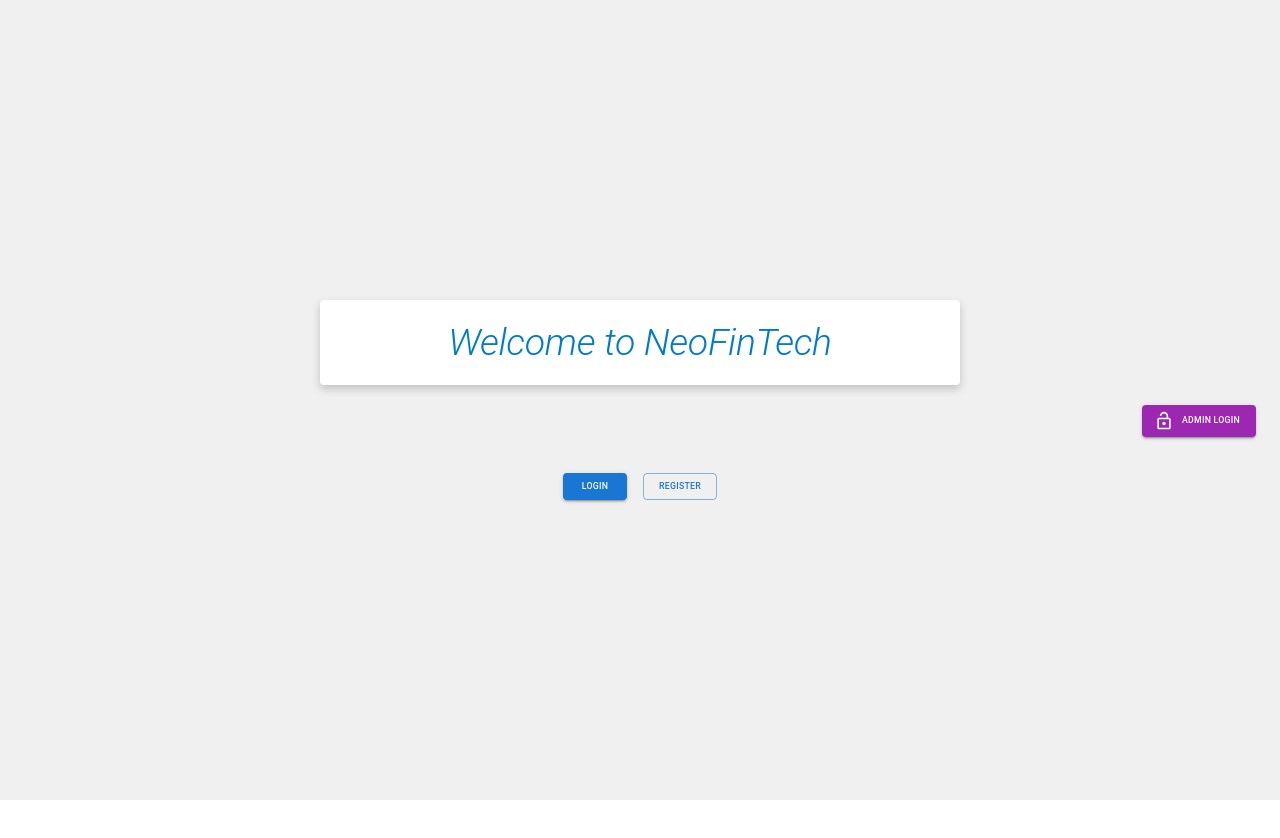
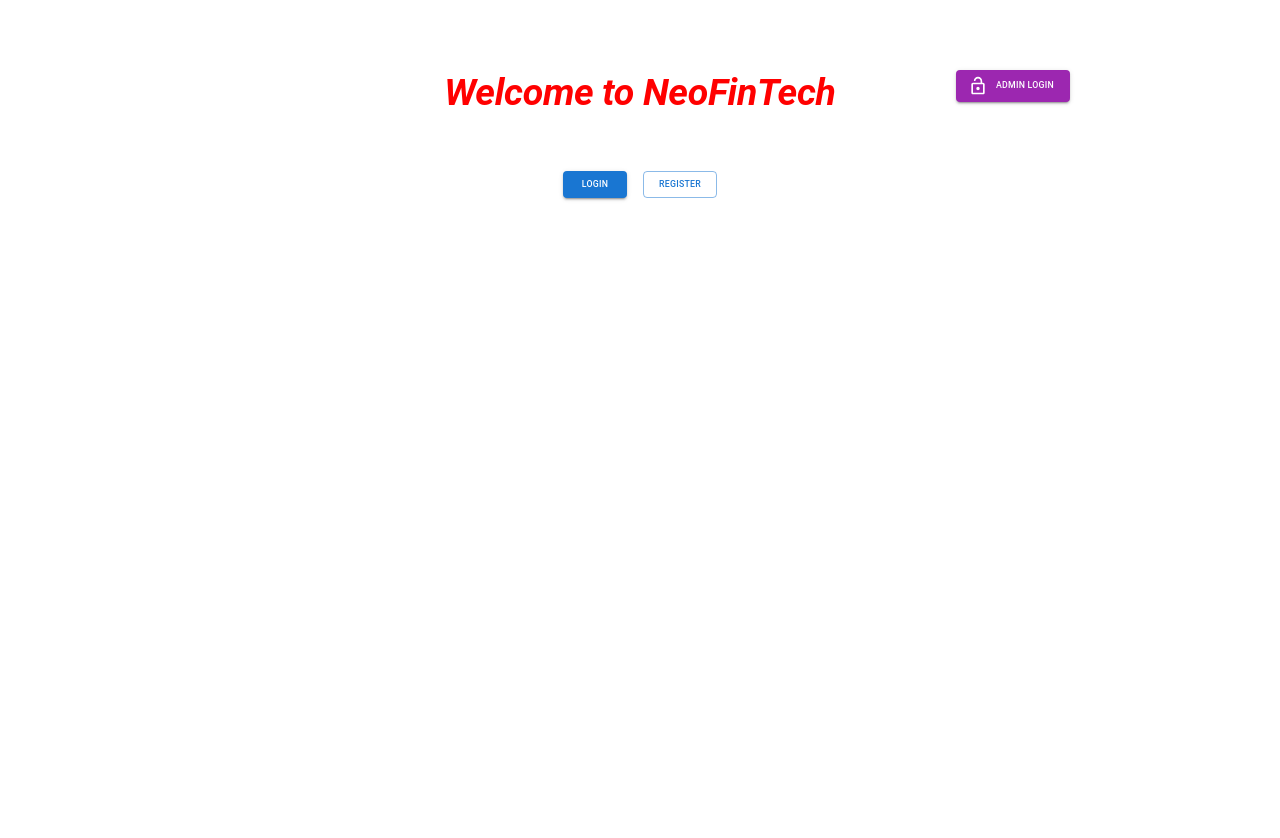
Before and after one commit to BANK-APP-GROUP-4/frontend, a React (Create React App) app: page / in a window 1280 px wide. Shown: the top 838 px of the page. Before the commit the page ends 800 px from the top, so only its background shows below. Built offline with nearby package versions, Linux system fonts and the light colour scheme.

Commit message:
Update HomeScreen.js

```diff
--- a/src/screens/HomeScreen.js
+++ b/src/screens/HomeScreen.js
@@ -8,35 +8,29 @@ const HomeScreen = () => {
 
     return (
         <Container
-            maxWidth="xl"
+            maxWidth="md"
             style={{
-                display: "flex",
-                flexDirection: "column",
-                alignItems: "center",
-                justifyContent: "center",
-                minHeight: "100vh",
-                backgroundColor: "#f0f0f0", // Change to match your theme color
+                textAlign: "center",
+                marginTop: "5rem",
+                position: "relative", // To position the admin button
             }}
         >
             <Paper
-                elevation={3}
+                elevation={0} // Remove shadow
                 style={{
                     padding: "20px",
-                    boxShadow: "0px 4px 8px rgba(0, 0, 0, 0.2)",
-                    backgroundColor: "#ffffff", // Change to match your theme color
-                    width: "80%", // Adjust the width as needed
-                    maxWidth: "600px", // Adjust the maximum width as needed
-                    textAlign: "center",
+                    backgroundColor: "#ffffff",
                 }}
             >
-                <Typography variant="h2" style={{ fontStyle: "italic", color: "#007acc" }}>
+                <Typography variant="h2" style={{ fontStyle: "italic", fontWeight: "bold", color: "red" }}>
                     Welcome to NeoFinTech
                 </Typography>
             </Paper>
             <Box
                 style={{
-                    marginTop: "2rem",
-                    alignSelf: "flex-end",
+                    position: "absolute",
+                    top: "20px", // Adjust the top position as needed
+                    right: "20px", // Adjust the right position as needed
                 }}
             >
                 <Button
```
